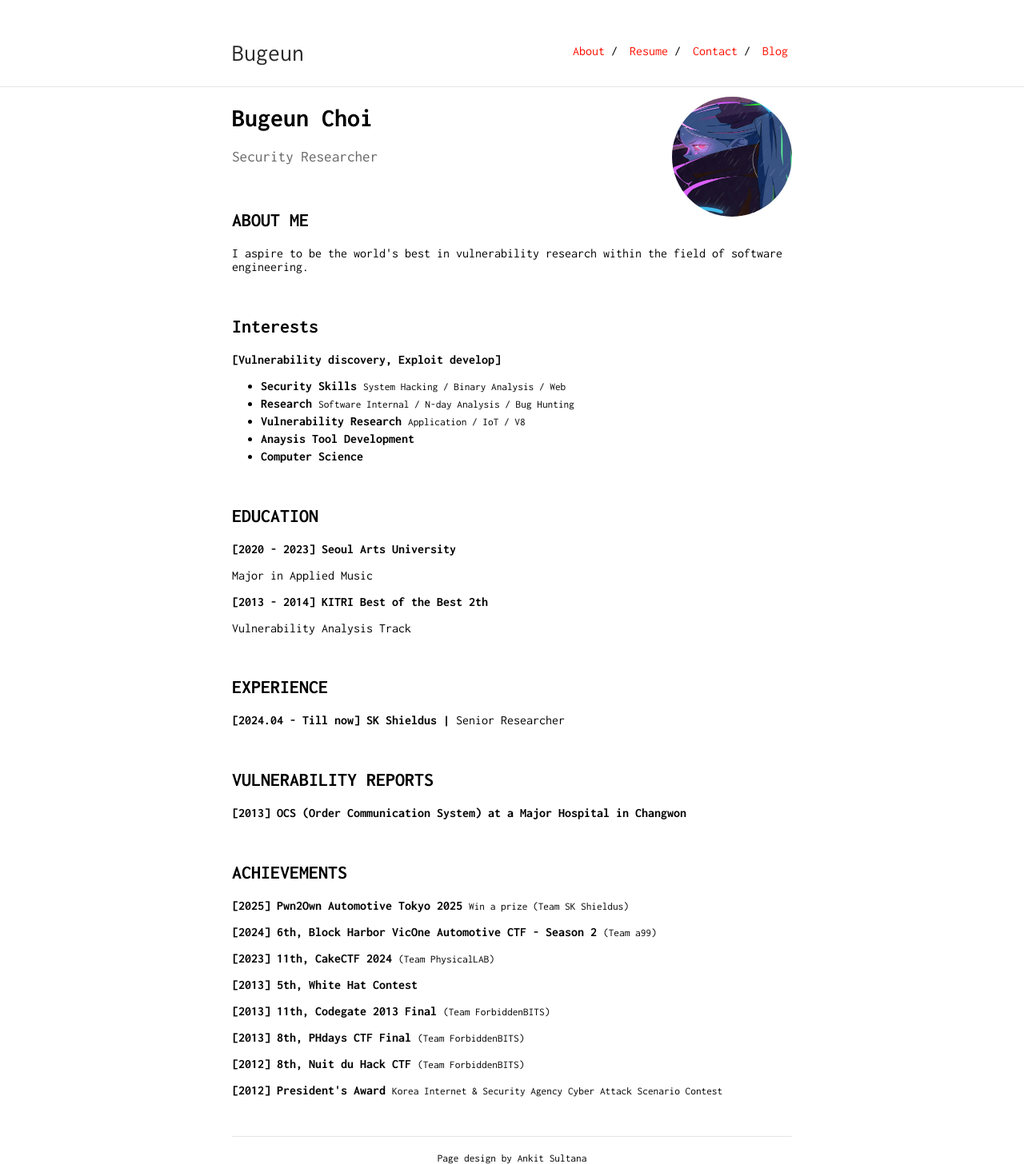
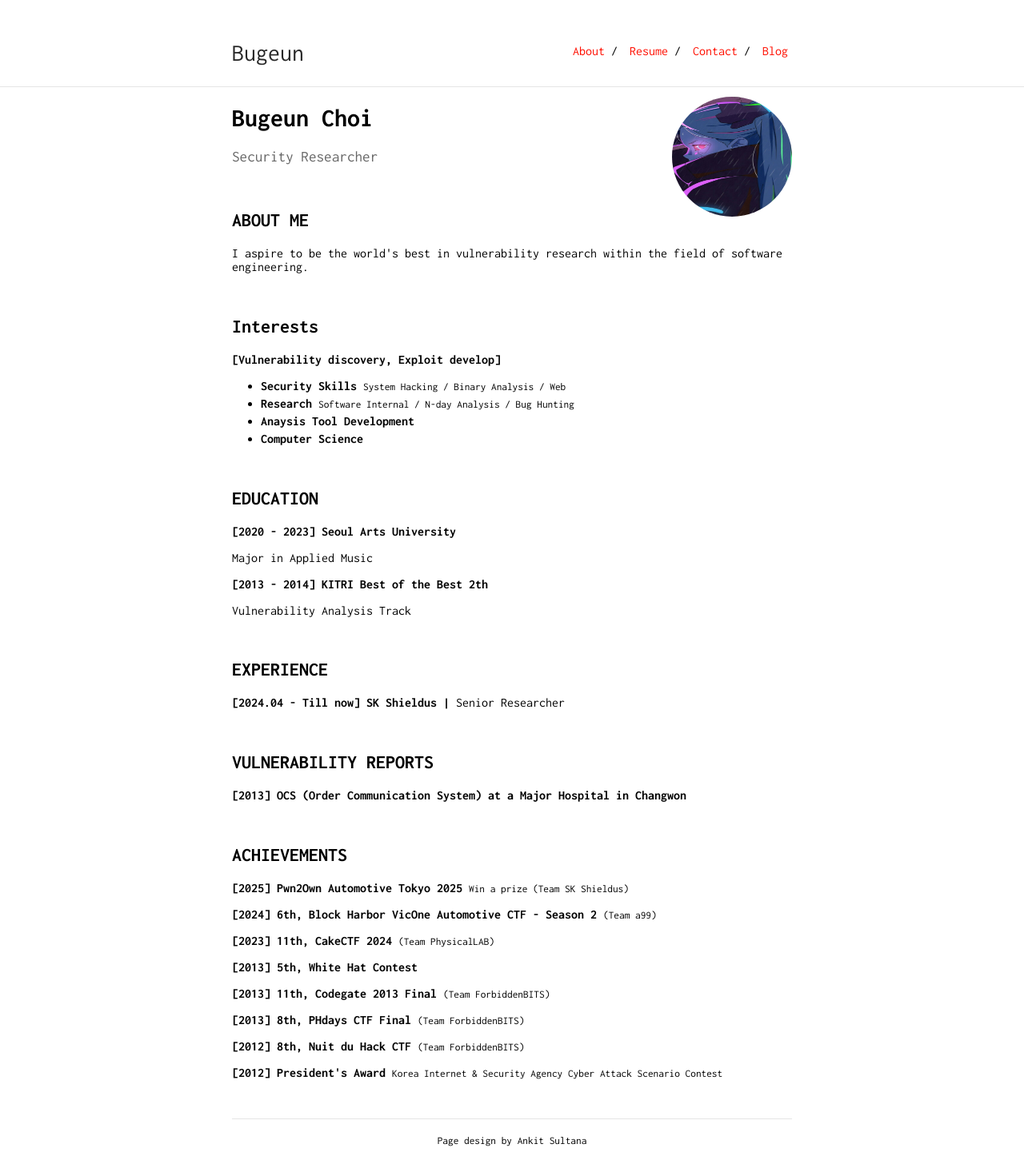
Before and after one commit to Bugeun/bugeun.github.io, a Jekyll site: the page built from index.md, in a window 1280 px wide. Shown: the whole page at 80% size. Built offline with Jekyll 4.4.1, drawn with Linux system fonts in a browser that asks for light colours; after the commit the page ends 1434 px from its top, so only the background shows below that.

Commit message:
Update index.md

```diff
--- a/index.md
+++ b/index.md
@@ -37,10 +37,6 @@ Security Researcher
     <li>
     <b>Research</b>
     <small>Software Internal / N-day Analysis / Bug Hunting</small>
-    </li>
-    <li>
-    <b>Vulnerability Research</b>
-    <small>Application / IoT / V8</small>
     </li>
     <li>
     <b>Anaysis Tool Development</b>
```
